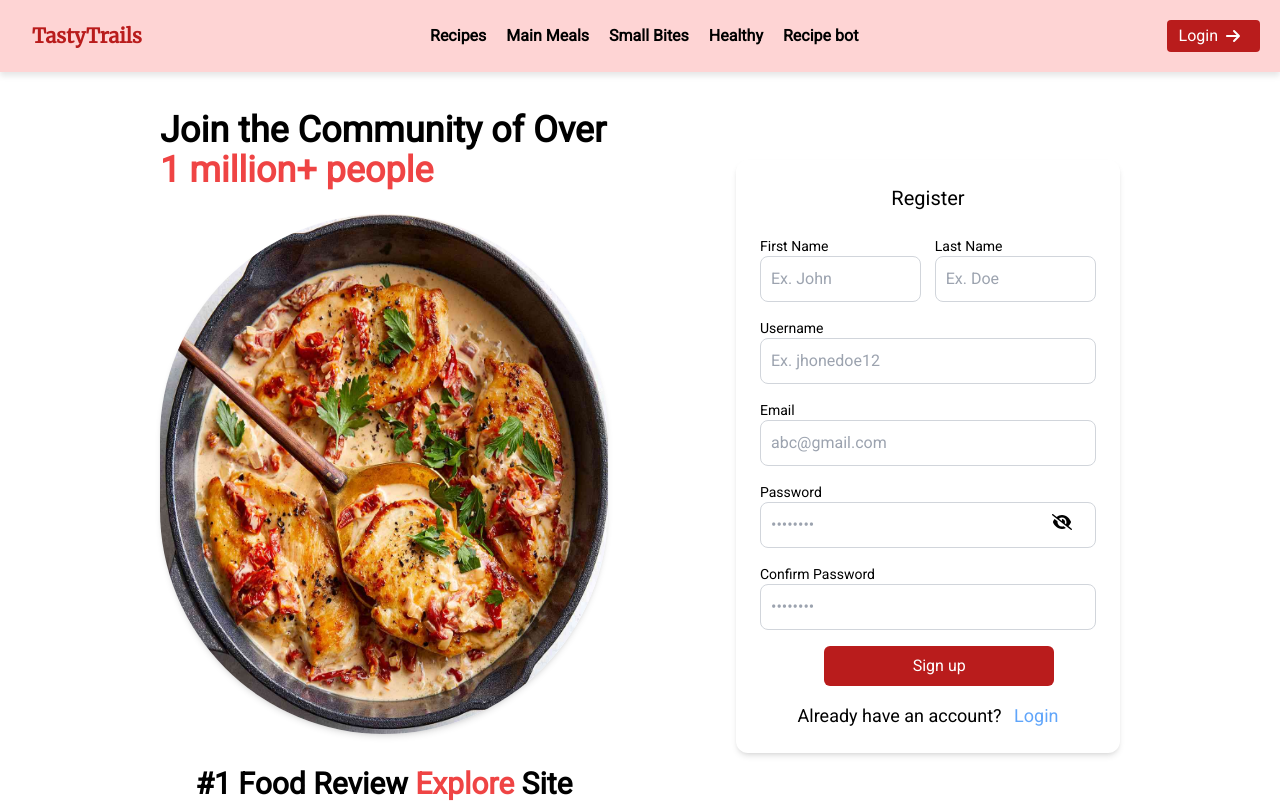
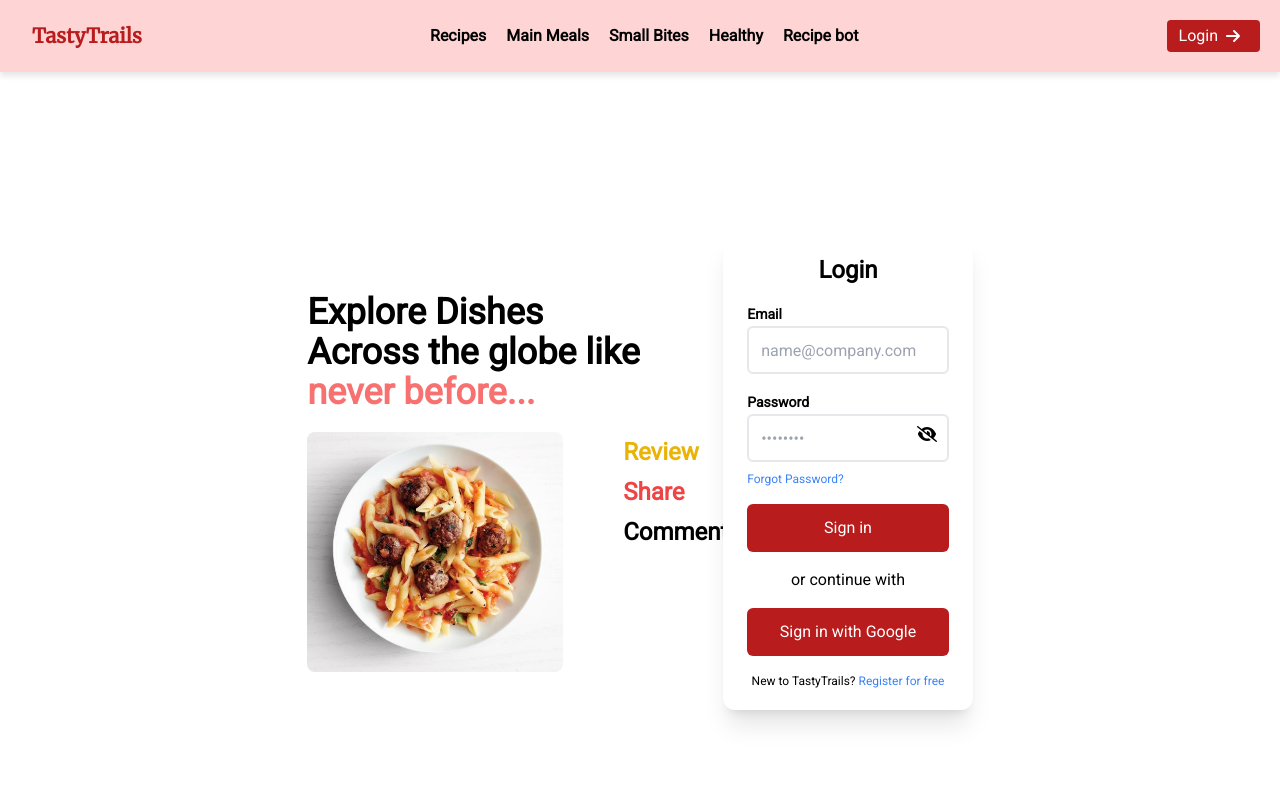
Before and after one commit to AlfiyaSiddique/TastyTrails, a React (Vite) app in the folder frontend/: page /signup in a window 1280 px wide. Shown: the top 803 px of the page. Built offline with nearby package versions, Linux system fonts and the light colour scheme.

Commit message:
Update Signup.jsx

```diff
--- a/frontend/src/Pages/Signup.jsx
+++ b/frontend/src/Pages/Signup.jsx
@@ -7,7 +7,7 @@ import validate from "../../common/validation.js";
 import axios from "axios";
 import { toast } from "react-toastify";
 import useGoogleAuth from "../../common/useGoogleAuth"
-import image from "../../public/registerimage.jpg"
+import image from "../../public/newFoodSignup.jpeg"
 
 const Signup = () => {
   const navigator = useNavigate();
@@ -147,206 +147,94 @@ const Signup = () => {
 const googleSignup = useGoogleAuth(handleGoogleSignup, true);
 
   return (
-    <div className="Container h-[100vh] w-[90vw] bg-white flex justify-center items-center mx-auto px-4 sm:px-8 md:px-12">
-    <div className="InnerDiv h-[90vh] w-full md:w-[75vw] mb-8 flex flex-col md:flex-row justify-between items-center">
+ <div className="w-full h-screen flex justify-center items-center px-4">
+    <div className="content w-full sm:w-[90vw] md:w-[75vw] lg:w-[70vw] xl:w-[65vw] h-full sm:h-[80vh] md:h-[70vh] lg:h-[60vh] xl:h-[55vh] rounded-md flex flex-col md:flex-row justify-evenly items-center">
       {/* Left Section */}
-      <div className="left w-full md:w-[45%] lg:w-[35vw] mb-8 md:mb-0">
-        <div className="content w-full">
-          <h2 className="font-extrabold text-2xl sm:text-3xl md:text-4xl text-center md:text-left">
-            Join the Community of Over{" "}
-            <span className="text-red-500">1 million+ people</span>
-          </h2>
-          <div className="image  w-full  mt-6">
-            <img
-              className="w-full rounded-full md:h-[65vh]  shadow-md "
-              src={image}
-              alt="Community"
-            />
+      <div className="illustrations w-full md:w-[50%] lg:w-[40%] h-[40vh] sm:h-[50vh] lg:h-[45vh] flex flex-col items-center md:items-start">
+        <h1 className="font-extrabold text-2xl sm:text-3xl md:text-4xl text-center md:text-left">
+          Explore Dishes Across the globe like <span className="text-red-400">never before...</span>
+        </h1>
+
+        <div className="content flex flex-col md:flex-row items-center md:items-start mt-5">
+          <div className="img w-full md:w-[25vw] lg:w-[20vw] h-[30vh] md:h-[35vh] lg:h-[30vh] mt-4 md:mt-0">
+            <img className="h-full w-full rounded-lg object-cover" src={image} alt="Dish illustration" />
           </div>
-          <h3 className="font-extrabold text-2xl sm:text-3xl md:text-3xl mt-8 text-center">
-            <span className="">#1</span> Food Review{" "}
-            <span className="text-red-500">Explore</span> Site
-          </h3>
+          <div className="innerContent mt-4 md:mt-0 md:ml-4">
+            <ul className="font-bold text-xl sm:text-2xl md:text-2xl ml-0 md:ml-6 px-5">
+              <li className="text-yellow-500 py-1">Review</li>
+              <li className="text-red-500 py-1">Share</li>
+              <li className="py-1">Comments</li>
+            </ul>
+
+          </div>
         </div>
       </div>
 
-      {/* Right Section (Form) */}
-      <div className="right w-full md:w-[50%] lg:w-[30vw] flex justify-center">
-        <div className="form w-full md:w-[80%] lg:w-[100%] h-auto p-6  shadow-md rounded-xl ">
-          <h1 className="text-black text-xl text-center mb-6">Register</h1>
-          <form className="space-y-4" onSubmit={handleSubmit}>
-            {/* First and Last Name */}
-            <div className="name flex flex-col md:flex-row justify-between">
-              <div className="first w-full md:w-[48%] mb-4 md:mb-0">
-                <label
-                  htmlFor="firstName"
-                  className="block text-sm font-medium text-black"
-                >
-                  First Name
-                </label>
-                <input
-                  type="text"
-                  id="firstName"
-                  name="firstName"
-                  className="w-full p-2.5 rounded-lg bg-white border border-gray-300 text-gray-900 focus:ring-primary-600 focus:border-primary-600"
-                  placeholder="Ex. John"
-                  value={form.firstName}
-                  onChange={handleChange}
-                  required
-                />
-                {error.firstName && (
-                  <p className="text-red-500 text-sm">{error.firstNameError}</p>
-                )}
-              </div>
-
-              <div className="second w-full md:w-[48%]">
-                <label
-                  htmlFor="lastName"
-                  className="block text-sm font-medium text-black"
-                >
-                  Last Name
-                </label>
-                <input
-                  type="text"
-                  id="lastName"
-                  name="lastName"
-                  className="w-full p-2.5 rounded-lg bg-white border border-gray-300 text-gray-900 focus:ring-primary-600 focus:border-primary-600"
-                  placeholder="Ex. Doe"
-                  value={form.lastName}
-                  onChange={handleChange}
-                  required
-                />
-                {error.lastName && (
-                  <p className="text-red-500 text-sm">{error.lastNameError}</p>
-                )}
-              </div>
+      {/* Right Section (Login Form) */}
+      <div className="loginForm w-full md:w-[40%] lg:w-[30%] h-[60vh] sm:h-[55vh] flex justify-center md:justify-evenly items-center mt-8 md:mt-0">
+        <div className="innerdiv w-[90%] sm:w-[75%] md:w-[90%] lg:w-[100%] h-[100] rounded-xl shadow-xl py-5 px-6 bg-white ">
+          <h2 className="font-semibold text-lg sm:text-xl md:text-2xl text-center">Login</h2>
+          <form onSubmit={handleSubmit} className="space-y-4 mt-4">
+            <div className="form-group">
+              <label htmlFor="email" className="font-semibold text-sm">Email</label>
+              <input
+                type="text"
+                name="searchTerm"
+                id="searchTerm"
+                placeholder="name@company.com"
+                required={true}
+                value={form.searchTerm}
+                onChange={handleChange}
+                className="w-full h-[6vh] pl-3 rounded-md bg-white border-2 text-black placeholder-gray-400 focus:outline-none focus:ring-2 focus:ring-orange-500"
+              />
             </div>
 
-            {/* Username */}
-            <div>
-              <label
-                htmlFor="username"
-                className="block text-sm font-medium text-black"
-              >
-                Username
-              </label>
-              <input
-                type="text"
-                id="username"
-                name="username"
-                className="w-full p-2.5 rounded-lg bg-white border border-gray-300 text-gray-900 focus:ring-primary-600 focus:border-primary-600"
-                placeholder="Ex. jhonedoe12"
-                value={form.username}
-                onChange={handleChange}
-                required
-              />
-              {error.username && (
-                <p className="text-red-500 text-sm">{error.usernameError}</p>
-              )}
-            </div>
-
-            {/* Email */}
-            <div>
-              <label
-                htmlFor="email"
-                className="block text-sm font-medium text-black"
-              >
-                Email
-              </label>
-              <input
-                type="email"
-                id="email"
-                name="email"
-                className="w-full p-2.5 rounded-lg bg-white border border-gray-300 text-gray-900 focus:ring-primary-600 focus:border-primary-600"
-                placeholder="abc@gmail.com"
-                value={form.email}
-                onChange={handleChange}
-                required
-              />
-              {error.email && (
-                <p className="text-red-500 text-sm">{error.emailError}</p>
-              )}
-            </div>
-
-            {/* Password */}
-            <div>
-              <label
-                htmlFor="password"
-                className="block text-sm font-medium text-black"
-              >
-                Password
-              </label>
+            <div className="form-group">
+              <label htmlFor="password" className="font-semibold text-sm">Password</label>
               <div className="relative">
                 <input
                   type={show ? "text" : "password"}
                   name="password"
                   id="password"
                   placeholder="••••••••"
-                  className="w-full p-2.5 rounded-lg bg-white border border-gray-300 text-gray-900 focus:ring-primary-600 focus:border-primary-600"
+                  className="w-full h-[6vh] pl-3 rounded-md bg-white border-2 text-black placeholder-gray-400 focus:outline-none focus:ring-2 focus:ring-orange-500"
+                  required={true}
                   value={form.password}
                   onChange={handleChange}
-                  required
                 />
                 <FontAwesomeIcon
                   icon={show ? faEye : faEyeSlash}
                   onClick={() => setShow(!show)}
-                  className="absolute top-0 right-3 m-3 cursor-pointer"
+                  className="absolute top-0 right-0 m-3 cursor-pointer"
                 />
+                <p className="text-[12px] mt-2 cursor-pointer text-blue-500">Forgot Password?</p>
               </div>
-              {error.password && (
-                <div className="text-red-500 text-sm mt-2">
-                  <ul className="list-disc list-inside">
-                    <li>Minimum 8 characters</li>
-                    <li>At least 1 uppercase letter</li>
-                    <li>At least 1 lowercase letter</li>
-                    <li>At least 1 number</li>
-                    <li>At least 1 symbol</li>
-                  </ul>
-                </div>
-              )}
             </div>
 
-            {/* Confirm Password */}
-            <div>
-              <label
-                htmlFor="cpassword"
-                className="block text-sm font-medium text-black"
-              >
-                Confirm Password
-              </label>
-              <input
-                type="password"
-                name="cpassword"
-                id="cpassword"
-                placeholder="••••••••"
-                className="w-full p-2.5 rounded-lg bg-white border border-gray-300 text-gray-900 focus:ring-primary-600 focus:border-primary-600"
-                value={form.cpassword}
-                onChange={handleChange}
-                required
-              />
-              {error.cpassword && (
-                <p className="text-red-500 text-sm mt-0 mb-2">
-                  {error.cpasswordError}
-                </p>
-              )}
-            </div>
-
-            {/* Submit Button */}
             <button
               type="submit"
-              className="w-full ml-16  md:w-[18vw] h-[5vh] mx-auto mt-6 bg-red-700 text-white rounded-md hover:bg-red-600 transition hover:border-white hover:border-solid hover:border-2"
+              className="w-full p-3 bg-red-700 text-white rounded-md hover:bg-red-600 transition hover:border-white hover:border-solid hover:border-2"
             >
-              Sign up
+              Sign in
             </button>
 
-            {/* Login Link */}
-            <p className="text-black text-center mt-4 text-[18px]">
-              Already have an account?{" "}
+            <p className="text-center">or continue with</p>
+
+            <button
+              type="button"
+              onClick={() => googleLogin()}
+              className="w-full p-3 bg-red-700 hover:bg-red-500 text-white rounded-md transition hover:border-white hover:border-solid hover:border-2"
+            >
+              Sign in with Google
+            </button>
+
+            <p className="text-[12px] text-center">
+              New to TastyTrails?{" "}
               <Link
-                to="/Login"
-                className="text-blue-400 hover:text-blue-500 pl-2"
+                to="/signup"
+                className="font-medium text-blue-500 hover:underline dark:text-primary-500 hover:text-red-700"
               >
-                Login
+                Register for free
               </Link>
             </p>
           </form>
@@ -354,7 +242,6 @@ const googleSignup = useGoogleAuth(handleGoogleSignup, true);
       </div>
     </div>
   </div>
-
   );
 };
 
```
